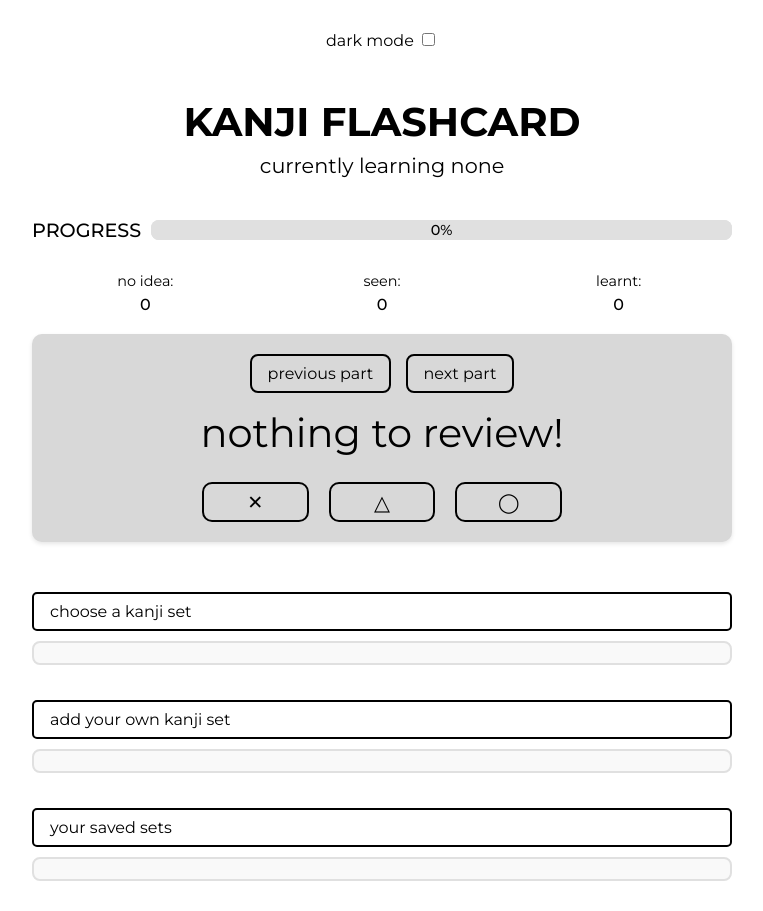
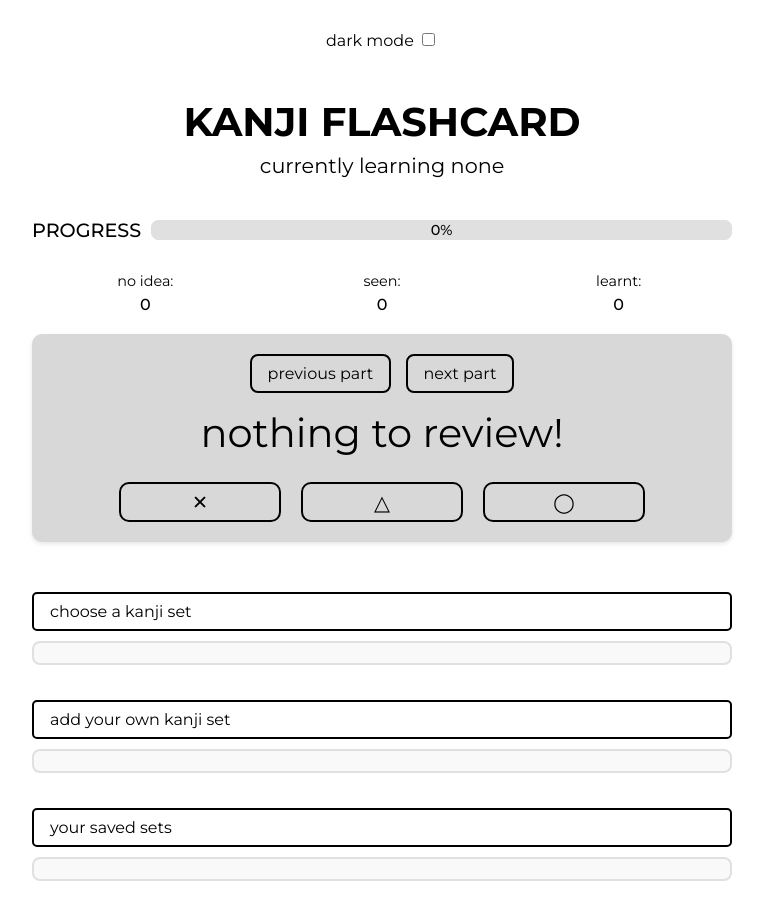
Before and after one commit to ntninh00/kanji-flashcard, a plain HTML site: page index.html in a window 1280 px wide. Shown: the whole page, without its empty margins (258-1021 px from the left). Drawn offline with Linux system fonts and the light colour scheme.

Commit message:
realign option buttons

```diff
--- a/styles.css
+++ b/styles.css
@@ -72,7 +72,7 @@ h4 {
     gap: 10px; /* Add some space between the buttons */
     flex-wrap: nowrap; /* Prevent wrapping to the next line */
     margin-top: 20px;
-    padding-inline: 150px;
+    padding-inline: 10%;
 }
 
 #options button {
```
